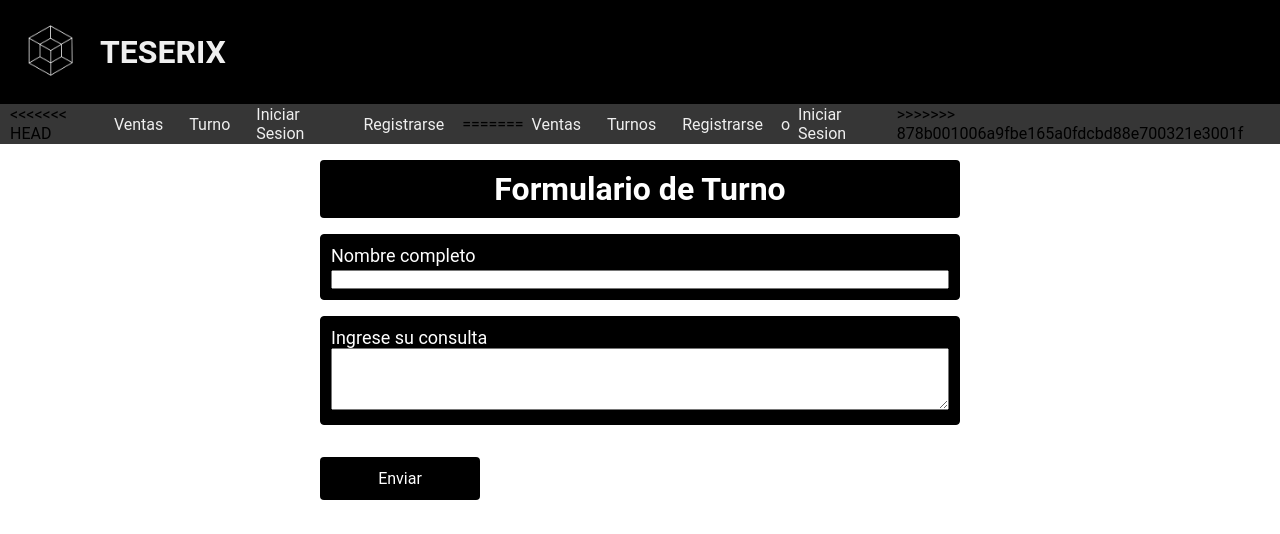
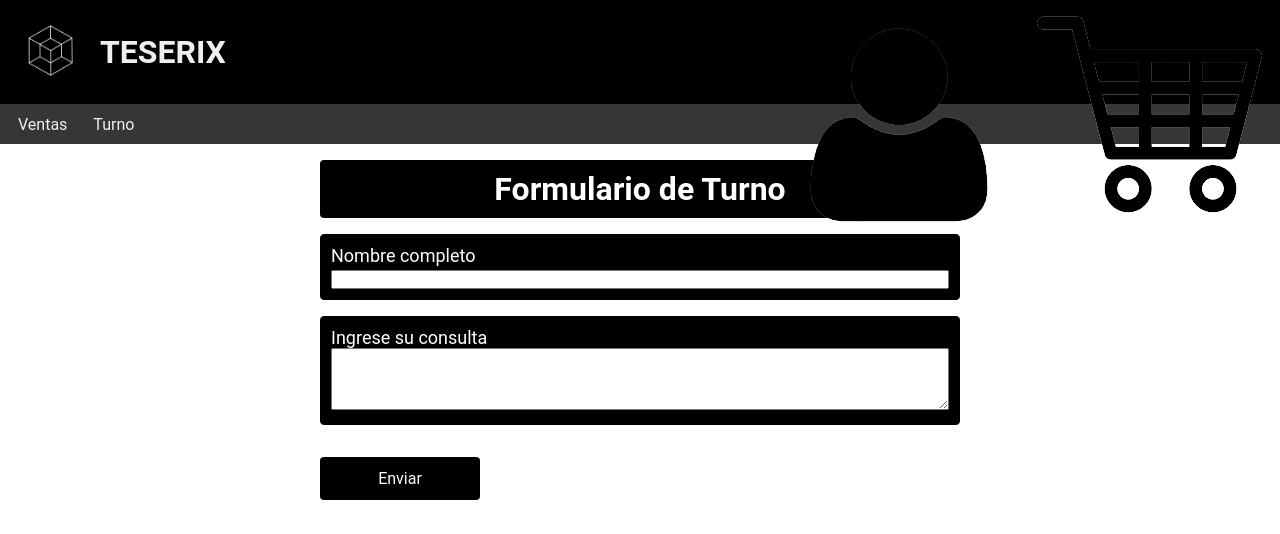
Before and after one commit to martina04luaces/proyecto-final-teserix, a PHP site: page /proyfinallopez/turno.php in a window 1280 px wide. Shown: the top 534 px of the page. Run offline with PHP 8.4, Linux system fonts and the light colour scheme.

Commit message:
actualizar turno

```diff
--- a/turno.php
+++ b/turno.php
@@ -20,7 +20,6 @@
 
         <nav>
             <ul class="menu">
-<<<<<<< HEAD
                 <div class="links-to">
                     <li><a href='index.php'>Ventas</a></li>
                     <li><a href='turno.php'>Turno</a></li>
@@ -29,28 +28,14 @@
                     <li class="usuario"><?php
                     session_start();
                     if(isset($_SESSION['username'])) {
-                        echo '<p>Bienvenido, '. $_SESSION['username']. '.</p> ';
-                        echo '<a href="closesession.php">Cerrar sesión</a>';
+                        echo '<a href="usuario.php"><img class="ima2" src="assets/images/user.png" style="margin-right: 5px; text-align: center;">'.$_SESSION['username'].'</a>';
                     }
                     else{
                         session_destroy();
-                        echo '<a href="login.php">Iniciar Sesion</a> <a href="registro.php">Registrarse</a>';
-                    }?></li>
+                        echo '<a href="login.php"><img class="ima2" src="assets/images/user.png"></a>';
+                    } ?></li>
+                    <li><a href="carrito.php"><img class="ima2" src="assets/images/carrito.png"></a></li>
                 </div>
-=======
-                <li><a href='index.php'>Ventas</a></li>
-                <li><a href='turno.php'>Turnos</a></li>
-                <li class="usuario"><?php
-                session_start();
-                if(isset($_SESSION['username'])) {
-                    echo '<p>Bienvenido, '. $_SESSION['username']. '.</p> ';
-                    echo '<a href="closesession.php">Cerrar sesión</a>';
-                }
-                else{
-                    session_destroy();
-                    echo '<a href="registro.php">Registrarse</a> o <a href="login.php">Iniciar Sesion</a>';
-                }?></li>
->>>>>>> 878b001006a9fbe165a0fdcbd88e700321e3001f
             </ul>
         </nav>
         <form action="#" method="post" enctype="mulitpart/form-data" id="form">
```
